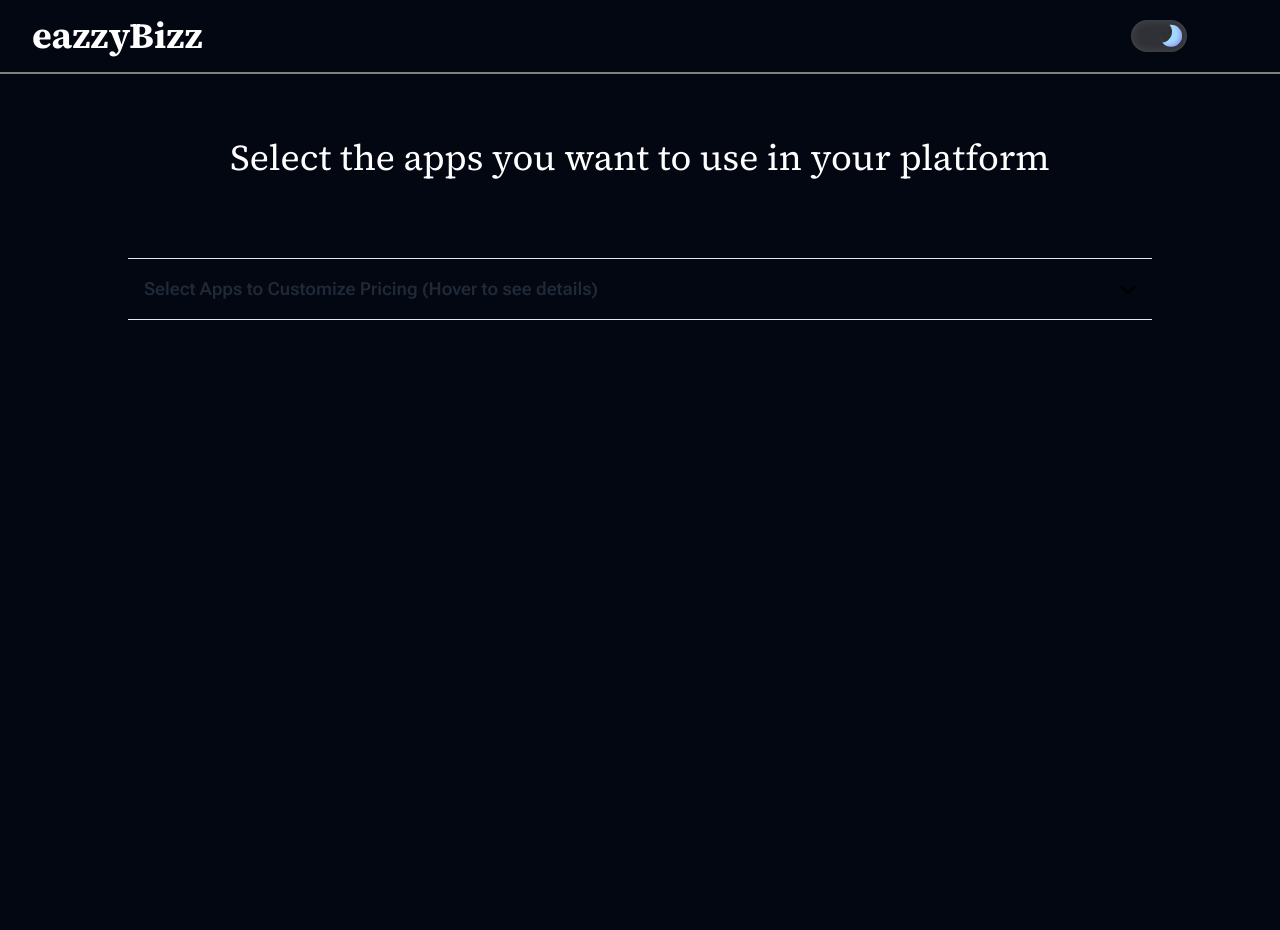
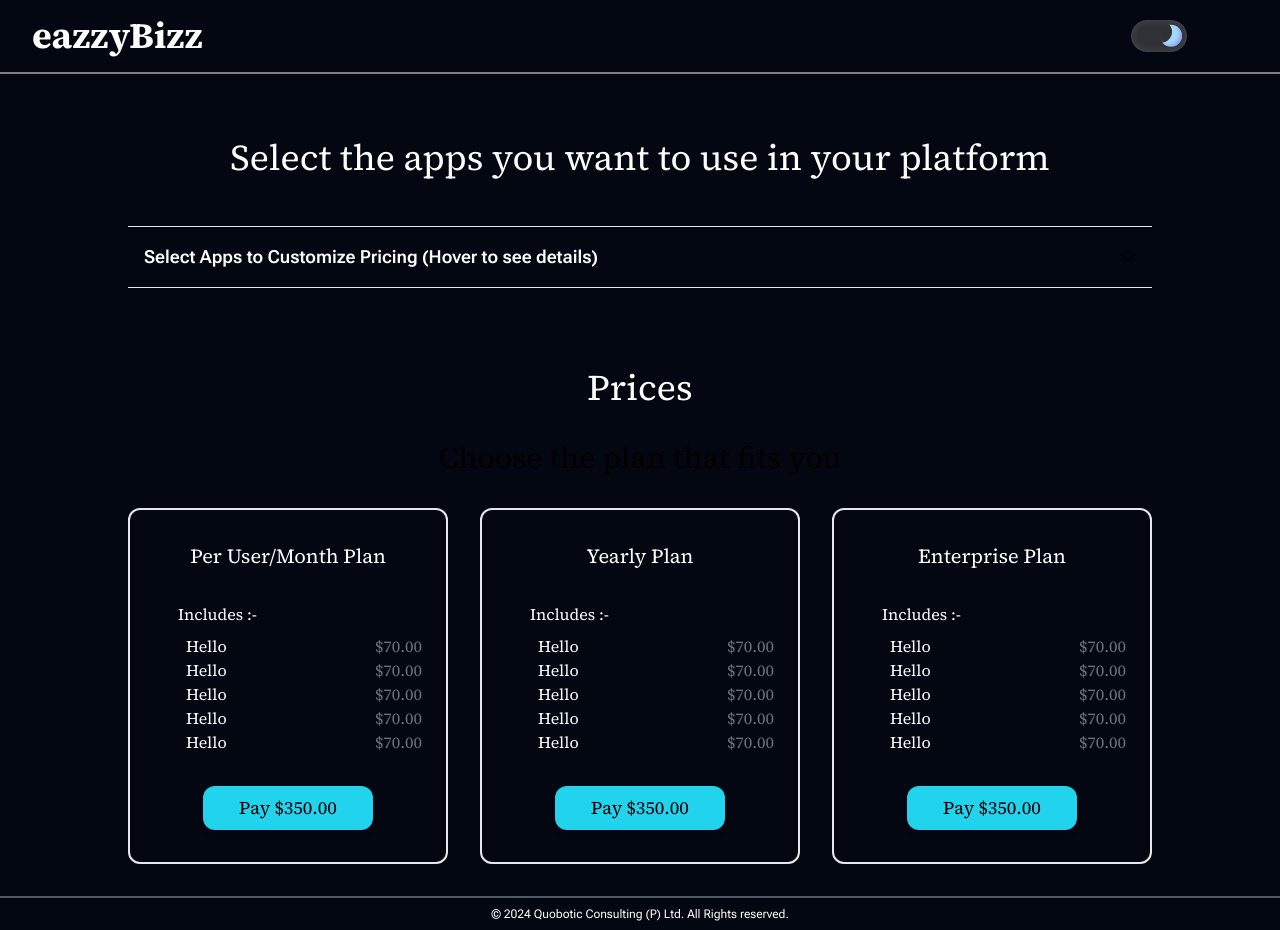
Before and after one commit to supriyo1000/ERP_Web, a React (Vite) app: page /plans in a window 1280 px wide. Before the commit the page ends 800 px from the top, so only its background shows below. Built offline with nearby package versions, Linux system fonts and the light colour scheme; a web font is replaced by a local one.

Commit message:
Added Prices section and fixed checkboxes

```diff
--- /dev/null
+++ b/src/components/Prices/FeaturesAccordion.tsx
@@ -0,0 +1,77 @@
+import { useState, useEffect } from "react"
+import details from "../Features/FeatureDetails"
+
+export default function FeaturesAccordion() {
+  const [openIndex, setOpenIndex] = useState<boolean>(false)
+  const toggleAccordion = () => {
+    setOpenIndex(prev => !prev)
+  }
+
+  const [checkedFeatures, setCheckedFeatures] = useState (
+    details.reduce((acc: { [key: string]: boolean }, curr) => {
+      acc[curr.featureID] = false;
+      return acc;
+    }, {})
+  )
+
+  const selectFeatures = (e: React.ChangeEvent<HTMLInputElement>) => {
+    setCheckedFeatures(prev => {
+      let newData = prev
+      newData[e.target.id] = !newData[e.target.id]
+      return newData
+    })
+    console.log(checkedFeatures)
+  }
+
+  useEffect(() => console.log(checkedFeatures), [checkedFeatures])
+  return (
+    <div className=" mx-32 mt-4">
+      <div className="border-y transition-all">
+        <div
+          className={`flex items-center justify-between p-4 cursor-pointer hover:bg-gray-100 ${openIndex ? 'bg-gray-100' : ''}`}
+          onClick={() => toggleAccordion()}
+        >
+          <h2 className="text-lg font-semibold text-text">
+            Select Apps to Customize Pricing (Hover to see details)
+          </h2>
+          <svg
+            className={`w-5 h-5 transition-transform ${openIndex ? 'rotate-180' : ''}`}
+            xmlns="http://www.w3.org/2000/svg"
+            viewBox="0 0 20 20"
+            fill="none"
+            stroke="currentColor"
+            strokeWidth="2"
+          >
+            <path strokeLinecap="round" strokeLinejoin="round" d="M5 7l7 7 7-7" />
+          </svg>
+        </div>
+        <div
+          className={`overflow-hidden transition-all duration-300 ease-in-out ${
+            openIndex ? 'max-h-[1000px]' : 'max-h-0'
+          }`}
+        >
+          <div className="p-4">
+            <div className="px-4 grid grid-cols-2 gap-4 relative">
+              {
+                details.map((detail, index) => (
+                  // <label key={index} htmlFor={detail.featureID} className={`${checkedFeatures[detail.featureID] ? 'bg-cyan-500' : 'bg-gray-300'}  py-2 px-4 cursor-pointer`}>
+                  <label key={index} htmlFor={detail.featureID} className={`transition-all ${openIndex ? 'pointer-events-auto' : 'pointer-events-none'} bg-gray-200 [&:has(input:checked)]:bg-cyan-400 py-4 px-8 cursor-pointer [&:has(input:focus-visible:not(checked))]:bg-gray-300 [&:has(input:focus-visible:checked)]:bg-cyan-500 [&:has(input:focus-visible)]:scale-[1.02] hover:bg-gray-300 [&:hover:has(input:checked)]:bg-cyan-500 hover:scale-[1.02]`}>
+                    <input
+                      type="checkbox"
+                      name="plans"
+                      checked={checkedFeatures[index]}
+                      onChange={selectFeatures}
+                      id={detail.featureID}
+                      className="absolute scale-0 opacity-0 -z-50"
+                    />
+                    <p className="text-center">{detail.title}</p>
+                  </label>
+                ))
+              }
+            </div>
+          </div>
+        </div>
+      </div>
+    </div>
+  )
+}
--- /dev/null
+++ b/src/components/Prices/PlanSummary.tsx
@@ -0,0 +1,55 @@
+export default function PlanSummary() {
+  return (
+    <div className=" mx-32 mt-4 text-center">
+      <div className="m-8 mt-8 text-text font-source-serif text-4xl text-center">
+        Prices
+      </div>
+      <div>
+        <h2 className="mb-8 text-3xl font-source-serif">Choose the plan that fits you</h2>
+        <div className="grid grid-cols-3 gap-8 text-text *:border-2 *:rounded-xl *:py-8 *:px-4 *:flex *:flex-col *:gap-8 *:items-center">
+          <SummaryWrapper title="Per User/Month Plan" />
+          <SummaryWrapper title="Yearly Plan" />
+          <SummaryWrapper title="Enterprise Plan" />
+        </div>
+      </div>
+    </div>
+  )
+}
+
+type summaryProps = {
+  title: string
+}
+
+function SummaryWrapper(props: summaryProps) {
+  return (
+    <div className="">
+      <h3 className="capitalize font-source-serif text-xl">{props.title}</h3>
+      <div className="text-left pl-8 w-full flex flex-col gap-2">
+        <h4 className="font-source-serif">Includes :-</h4>
+        <div className="list-disc px-2 *:flex *:justify-between *:items-center">
+          <div className='*:font-source-serif'>
+            <div className="">Hello</div>
+            <div className='text-gray-500'>$70.00</div>
+          </div>
+          <div className='*:font-source-serif'>
+            <div className="">Hello</div>
+            <div className='text-gray-500'>$70.00</div>
+          </div>
+          <div className='*:font-source-serif'>
+            <div className="">Hello</div>
+            <div className='text-gray-500'>$70.00</div>
+          </div>
+          <div className='*:font-source-serif'>
+            <div className="">Hello</div>
+            <div className='text-gray-500'>$70.00</div>
+          </div>
+          <div className='*:font-source-serif'>
+            <div className="">Hello</div>
+            <div className='text-gray-500'>$70.00</div>
+          </div>
+        </div>
+      </div>
+      <button className="font-source-serif text-lg w-3/5 bg-cyan-400 px-4 py-2 rounded-xl shadow-md text-black hover:shadow-lg hover:bg-cyan-300 active:shadow-sm active:bg-cyan-500 transition-all">Pay $350.00</button>
+    </div>
+  )
+}
--- a/src/components/Prices/Pricing.tsx
+++ b/src/components/Prices/Pricing.tsx
@@ -1,88 +1,24 @@
 import Navbar from "../Features/Navbar"
-import { useEffect, useState } from "react"
-import details from "../Features/FeatureDetails"
+import { useEffect } from "react"
+// import details from "../Features/FeatureDetails"
+import FeaturesAccordion from "./FeaturesAccordion"
+import PlanSummary from "./PlanSummary"
+import Footer from "../Footer"
 
 export default function Pricing() {
   useEffect(() => {
     document.title = 'Plans and Pricing | eazzyBizz'
   })
 
-  const [openIndex, setOpenIndex] = useState<boolean>(false)
-  const toggleAccordion = () => {
-    setOpenIndex(prev => !prev)
-  }
-
-  const [checkedFeatures, setCheckedFeatures] = useState (
-    details.reduce((acc: { [key: string]: boolean }, curr) => {
-      acc[curr.featureID] = false;
-      return acc;
-    }, {})
-  )
-
-  const selectFeatures = (e: React.ChangeEvent<HTMLInputElement>) => {
-    setCheckedFeatures(prev => {
-      let newData = prev
-      newData[e.target.id] = !newData[e.target.id]
-      return newData
-    })
-    console.log(checkedFeatures)
-  }
-
-  useEffect(() => console.log(checkedFeatures), [checkedFeatures])
-
   return (
-    <main className="h-screen flex flex-col items-stretch">
+    <main className="h-screen flex flex-col items-stretch gap-8">
       <Navbar />
-      <div className="my-16 mx-8 text-text font-source-serif text-4xl text-center">
+      <div className="mt-8 mx-8 text-text font-source-serif text-4xl text-center">
         Select the apps you want to use in your platform
       </div>
-      <div className=" mx-32 mt-4">
-        <div className="border-y transition-all">
-          <div
-            className={`flex items-center justify-between p-4 cursor-pointer hover:bg-gray-100 ${openIndex ? 'bg-gray-100' : ''}`}
-            onClick={() => toggleAccordion()}
-          >
-            <h3 className="text-lg font-semibold text-gray-800">
-              Select Apps to Customize Pricing (Hover to see details)
-            </h3>
-            <svg
-              className={`w-5 h-5 transition-transform ${openIndex ? 'rotate-180' : ''}`}
-              xmlns="http://www.w3.org/2000/svg"
-              viewBox="0 0 20 20"
-              fill="none"
-              stroke="currentColor"
-              strokeWidth="2"
-            >
-              <path strokeLinecap="round" strokeLinejoin="round" d="M5 7l7 7 7-7" />
-            </svg>
-          </div>
-          <div
-            className={`overflow-hidden transition-all duration-300 ease-in-out ${
-              openIndex ? 'max-h-[1000px]' : 'max-h-0'
-            }`}
-          >
-            <div className="p-4">
-              <div className="px-4 grid grid-cols-2 gap-4">
-                {
-                  details.map((detail, index) => (
-                    <label key={index} htmlFor={detail.featureID} className={`${checkedFeatures[detail.featureID] ? 'bg-cyan-500' : 'bg-gray-300'} py-2 px-4 cursor-pointer`}>
-                      <input
-                        type="checkbox"
-                        name="plans"
-                        checked={checkedFeatures[index]}
-                        onChange={selectFeatures}
-                        id={detail.featureID}
-                        className=""
-                      />
-                      <p>{detail.title}</p>
-                    </label>
-                  ))
-                }
-              </div>
-            </div>
-          </div>
-        </div>
-      </div>
+      <FeaturesAccordion />
+      <PlanSummary />
+      <Footer />
     </main>
   )
 }
```
